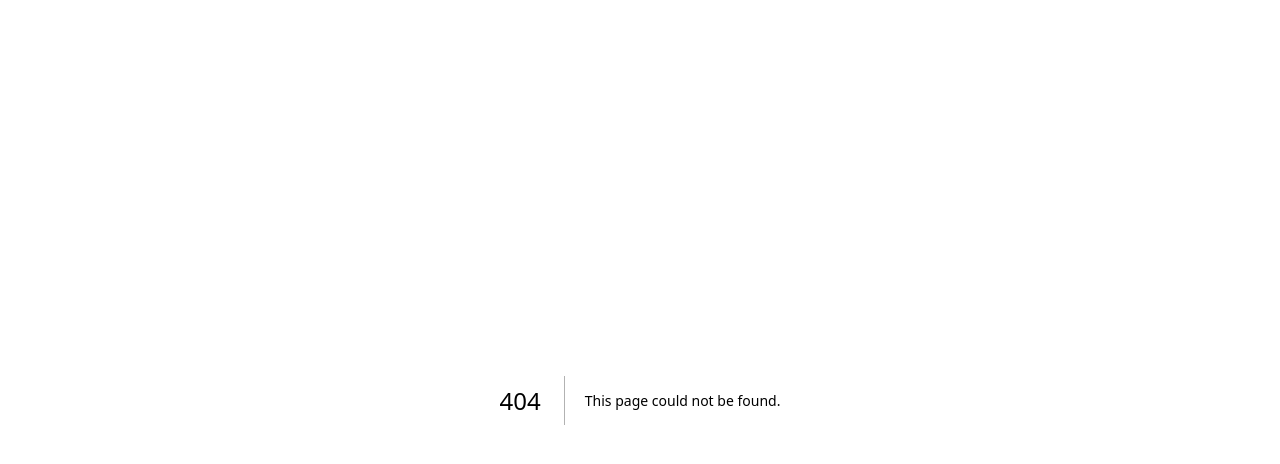
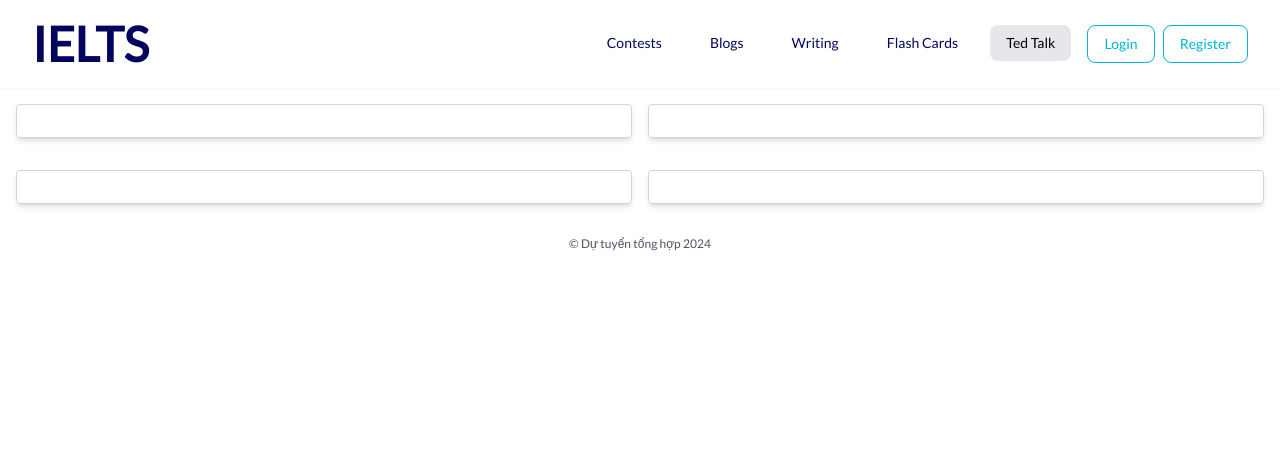
Before and after one commit to 0x2ee08/IELTS, a Next.js app in the folder frontend/: page /tedtalk in a window 1280 px wide. Before the commit this address had no page. Shown: the top 464 px of the page. Built offline with nearby package versions, Linux system fonts and the light colour scheme.

Commit message:
begin of tedtalk

```diff
--- /dev/null
+++ b/frontend/app/components/blogdetail.tsx
@@ -0,0 +1,53 @@
+import React, { useEffect, useState } from 'react';
+import { useParams } from 'react-router-dom';
+import axios from 'axios';
+import styles from './ContestDetails.module.css';
+import config from '../config';
+import { useSearchParams } from "next/navigation";
+
+interface ContestImage {
+  data: string;
+  contentType: string;
+  name: string;
+}
+
+interface Contest {
+  id: number;
+  name: string;
+  start: string;
+  end: string;
+  taskDescription: string;
+  contestImage?: ContestImage;
+}
+
+const ContestDetails: React.FC = () => {
+    const params = useSearchParams();
+
+    useEffect(() => {
+    const fetchContest = async () => {
+      try {
+        const id = params.get("id");
+        const response = await axios.get(`${config.API_BASE_URL}api/get_contest/${id}`, {
+          headers: {
+            Authorization: `Bearer ${localStorage.getItem('token')}`
+          }
+        });
+      } catch (err) {
+        if (axios.isAxiosError(err) && err.response) {
+        } else {
+        }
+      } finally {
+      }
+    };
+
+    fetchContest();
+  }, [params]);
+
+    return (
+        <div className="container mx-auto p-4">
+
+        </div>
+    );
+};
+
+export default ContestDetails;
--- /dev/null
+++ b/frontend/app/tedtalk/page.tsx
@@ -0,0 +1,53 @@
+'use client'
+
+import React, { useState, useEffect } from 'react';
+import axios from 'axios';
+import config from '../config';
+import Footer from '../components/Footer';
+import Header from '../components/Header';
+
+const ManagementPage: React.FC = () => {
+
+
+    useEffect(() => {
+
+    }, []);
+
+    return (
+        <div className="flex flex-col min-h-screen">
+            <Header />
+
+            <div className="flex flex-row">
+                {/* Options Row */}
+                <div className="w-full flex flex-row">
+                    <div className="w-full flex flex-row">
+                        {/* Video */}
+                        <div className="w-1/2 container mx-2 my-4 p-4 border border-gray-300 rounded shadow-md ml-4">
+                        </div>
+
+                        {/* Script */}
+                        <div className="w-1/2 container mx-2 my-4 p-4 border border-gray-300 rounded shadow-md mr-4">
+                        </div>
+                    </div>
+                </div>
+            </div>
+            <div className="flex flex-row">
+                <div className="w-full flex flex-row">
+                    <div className="w-full flex flex-row">
+                        {/* Note */}
+                        <div className="w-1/2 container mx-2 my-4 p-4 border border-gray-300 rounded shadow-md ml-4">
+                        </div>
+
+                        {/* Chatbot*/}
+                        <div className="w-1/2 container mx-2 my-4 p-4 border border-gray-300 rounded shadow-md mr-4">
+                        </div>
+                    </div>
+                </div>
+            </div>
+
+            <Footer />
+        </div>
+    );
+};
+
+export default ManagementPage;
--- a/package.json
+++ b/package.json
@@ -2,6 +2,7 @@
   "dependencies": {
     "axios": "^1.7.5",
     "mongodb": "^6.8.0",
+    "react-router-dom": "^6.26.1",
     "react-slick": "^0.30.2",
     "slick-carousel": "^1.8.1"
   }
```
Also changed, not shown: 1 other file (tests, documents, lock files or other folders).
